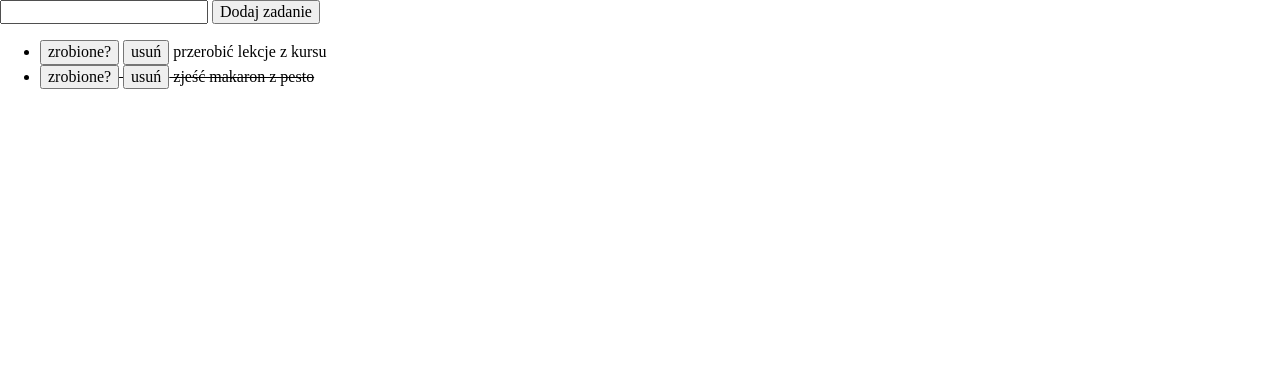
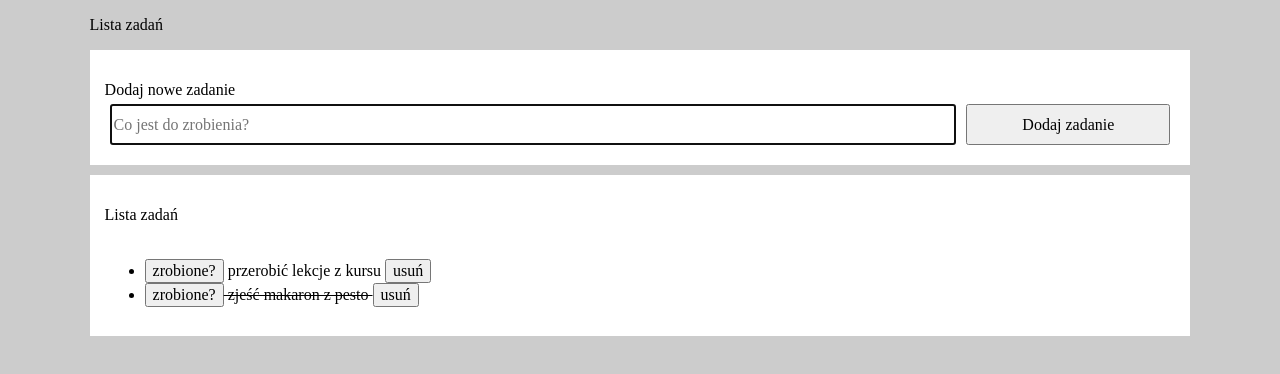
Before and after one commit to Kacper218/to-do_list, a plain HTML site: page index.html in a window 1280 px wide. Drawn offline with nearby package versions, Linux system fonts and the light colour scheme.

Commit message:
started working on css, created basic looks

```diff
--- /dev/null
+++ b/css/form.css
@@ -0,0 +1,23 @@
+.form__block {
+    display: grid;
+    grid-template-rows: 40% 60%;
+    background-color: white;
+    padding: 15px;
+    margin-top: 10px;
+    margin-bottom: 10px;
+}
+
+.form__container {
+    display: grid;
+    grid-template-columns: 80% 20%;
+}
+
+.form__button {
+    margin: 5px;
+}
+
+.form__input {
+    margin: 5px;
+}
+
+.form__blockHeader {}
--- a/css/style.css
+++ b/css/style.css
@@ -1,5 +1,6 @@
 html {
     box-sizing: border-box;
+    background-color: #ccc;
 }
 
 *,
@@ -7,3 +8,8 @@ html {
 ::before {
     box-sizing: inherit;
 }
+
+.container {
+    margin-left: 7%;
+    margin-right: 7%;
+}
--- a/index.html
+++ b/index.html
@@ -8,16 +8,28 @@
     <title>Lista Zadań</title>
     <script defer src="js/script.js"></script>
     <link href="css/style.css" rel="stylesheet">
+    <link href="css/form.css" rel="stylesheet">
     <link rel="stylesheet" href="https://cdnjs.cloudflare.com/ajax/libs/normalize/8.0.1/normalize.min.css" integrity="sha512-NhSC1YmyruXifcj/KFRWoC561YpHpc5Jtzgvbuzx5VozKpWvQ+4nXhPdFgmx8xqexRcpAglTj9sIBWINXa8x5w==" crossorigin="anonymous" />
 </head>
 
 <body>
-    <form class="js-form">
-        <input class="js-newTask">
-        <button>Dodaj zadanie</button>
-    </form>
+    <div class="container">
+        <p>Lista zadań</p>
+        <form class="form js-form">
+            <div class="form__block">
+                <p class="form__blockHeader">Dodaj nowe zadanie</p>
+                <div class="form__container">
+                    <input class=" form__input js-newTask" autofocus placeholder="Co jest do zrobienia?">
+                    <button class="form__button">Dodaj zadanie</button>
+                </div>
+            </div>
+        </form>
 
-    <ul class="js-tasks"></ul>
+        <div class="form__block">
+            <p class="form__blockHeader">Lista zadań</p>
+            <ul class="form__list js-tasks"></ul>
+        </div>
+    </div>
 </body>
 
 </html>
--- a/js/script.js
+++ b/js/script.js
@@ -9,27 +9,31 @@
         },
     ];
 
-
-
     const addNewTask = (newTaskContent) => {
         tasks.push({
             content: newTaskContent,
         });
         render();
+        return newTaskContent;
     };
 
-    removeTask = (taskIndex) => {
+    const removeTask = (taskIndex) => {
         tasks.splice(taskIndex, 1);
         render();
     };
 
-    toggleTaskDone = (taskIndex) => {
+    const toggleTaskDone = (taskIndex) => {
         tasks[taskIndex].done = !tasks[taskIndex].done;
         render();
     };
 
+    const clearFormText = () => {
+        const formText = document.querySelector(".js-newTask");
+        formText.value = "";
+        formText.focus();
+    }
+
     bindEvents = () => {
-
 
         const removeButtons = document.querySelectorAll(".js-remove");
 
@@ -38,7 +42,6 @@
                 removeTask(taskIndex);
             });
         });
-
 
         const toggleDoneButtons = document.querySelectorAll(".js-done");
 
@@ -58,8 +61,8 @@
             ${task.done ? "style=\"text-decoration: line-through\"" : ""}
             >
             <button class="js-done">zrobione?</button>
+            ${task.content}
             <button class="js-remove">usuń</button>
-            ${task.content}
             </li>
             `;
         };
@@ -80,6 +83,8 @@
 
         addNewTask(newTaskContent);
 
+        clearFormText();
+
     };
 
     const init = () => {
@@ -88,6 +93,7 @@
         const form = document.querySelector(".js-form");
 
         form.addEventListener("submit", onFormSubmit);
+
     };
 
     init();
```
